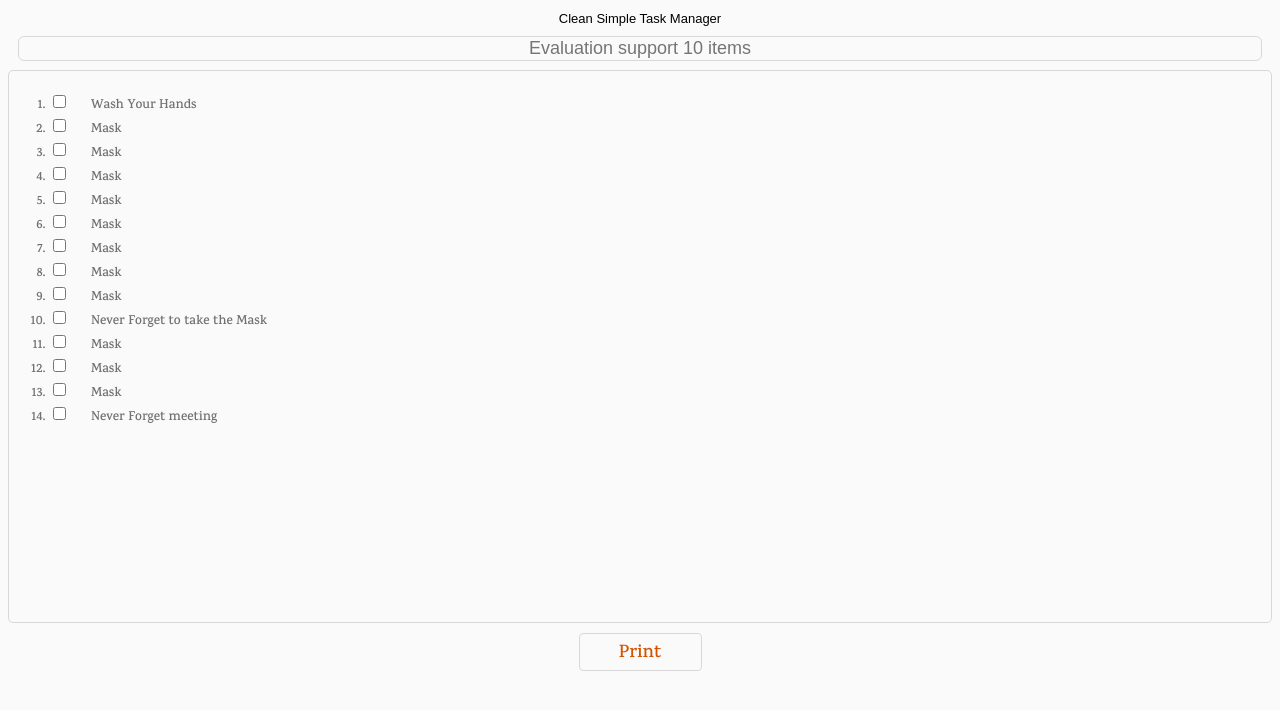
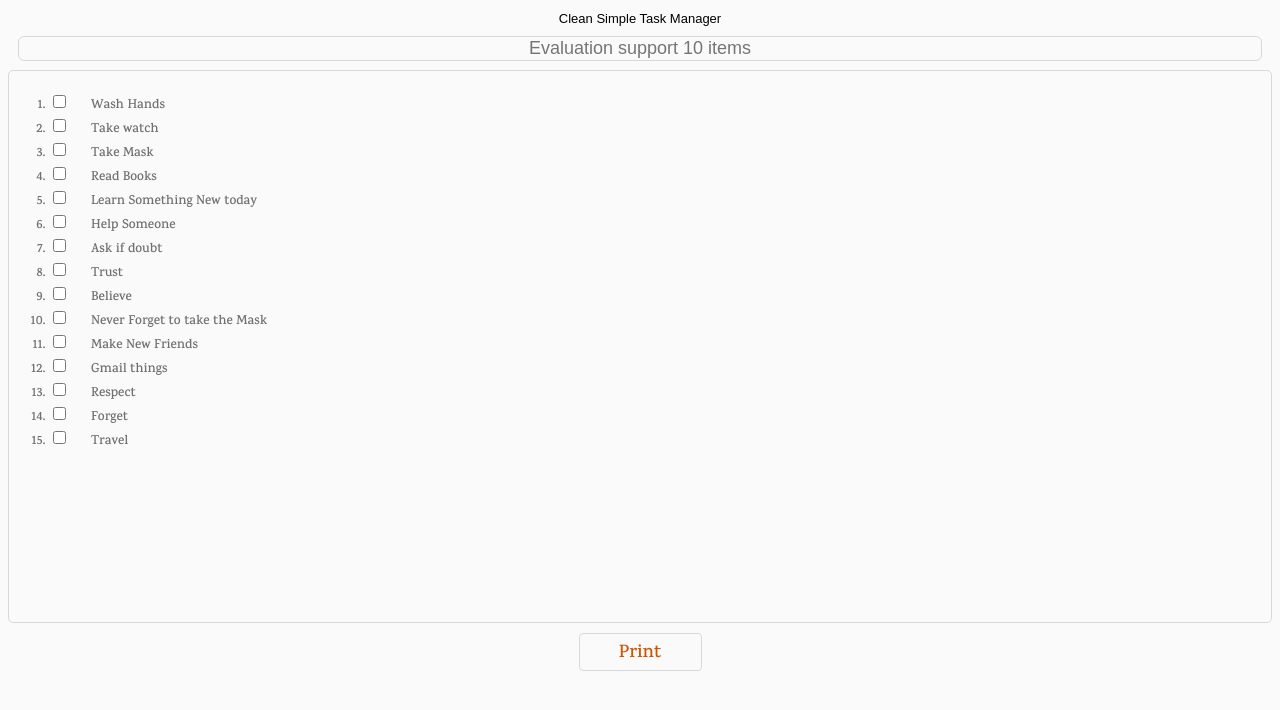
Before and after one commit to ahamdesigner/Nakshatra, a plain HTML site: page taskmanager.html in a window 1280 px wide. Drawn offline with Linux system fonts and the light colour scheme.

Commit message:
Update taskmanager.html
Content update

```diff
--- a/taskmanager.html
+++ b/taskmanager.html
@@ -18,46 +18,49 @@
     <form action="" contenteditable>
         <ol class="ohm invisible bhashya"  placeholder="भाष्य" autocomplete="off" data-ohm="ॐ">
             <li>
-                <article><input type="checkbox" class="appointment"/>Wash Your Hands</article>
+                <article><input type="checkbox" class="appointment"/>Wash Hands</article>
             </li>
             <li>
-                <article><input type="checkbox" class="appointment"/>Mask</article>
+                <article><input type="checkbox" class="appointment"/>Take watch</article>
             </li>
             <li>
-                <article><input type="checkbox" class="appointment"/>Mask</article>
+                <article><input type="checkbox" class="appointment"/>Take Mask</article>
             </li>
             <li>
-                <article><input type="checkbox" class="appointment"/>Mask</article>
+                <article><input type="checkbox" class="appointment"/>Read Books</article>
             </li>
             <li>
-                <article><input type="checkbox" class="appointment"/>Mask</article>
+                <article><input type="checkbox" class="appointment"/>Learn Something New today</article>
             </li>
             <li>
-                <article><input type="checkbox" class="appointment"/>Mask</article>
+                <article><input type="checkbox" class="appointment"/>Help Someone</article>
             </li>
             <li>
-                <article><input type="checkbox" class="appointment"/>Mask</article>
+                <article><input type="checkbox" class="appointment"/>Ask if doubt</article>
             </li>
             <li>
-                <article><input type="checkbox" class="appointment"/>Mask</article>
+                <article><input type="checkbox" class="appointment"/>Trust</article>
             </li>
             <li>
-                <article><input type="checkbox" class="appointment"/>Mask</article>
+                <article><input type="checkbox" class="appointment"/>Believe</article>
             </li>
             <li>
                 <article><input type="checkbox" class="appointment"/>Never Forget to take the Mask</article>
             </li>
             <li>
-                <article><input type="checkbox" class="appointment"/>Mask</article>
+                <article><input type="checkbox" class="appointment"/>Make New Friends</article>
             </li>
             <li>
-                <article><input type="checkbox" class="appointment"/>Mask</article>
+                <article><input type="checkbox" class="appointment"/>Gmail things</article>
             </li>
             <li>
-                <article><input type="checkbox" class="appointment"/>Mask</article>
+                <article><input type="checkbox" class="appointment"/>Respect</article>
             </li>
             <li>
-                <article><input type="checkbox" class="appointment"/>Never Forget meeting</article>
+                <article><input type="checkbox" class="appointment"/>Forget</article>
+            </li>
+            <li>
+                <article><input type="checkbox" class="appointment"/>Travel</article>
             </li>
         </ol>
     </form>
```
